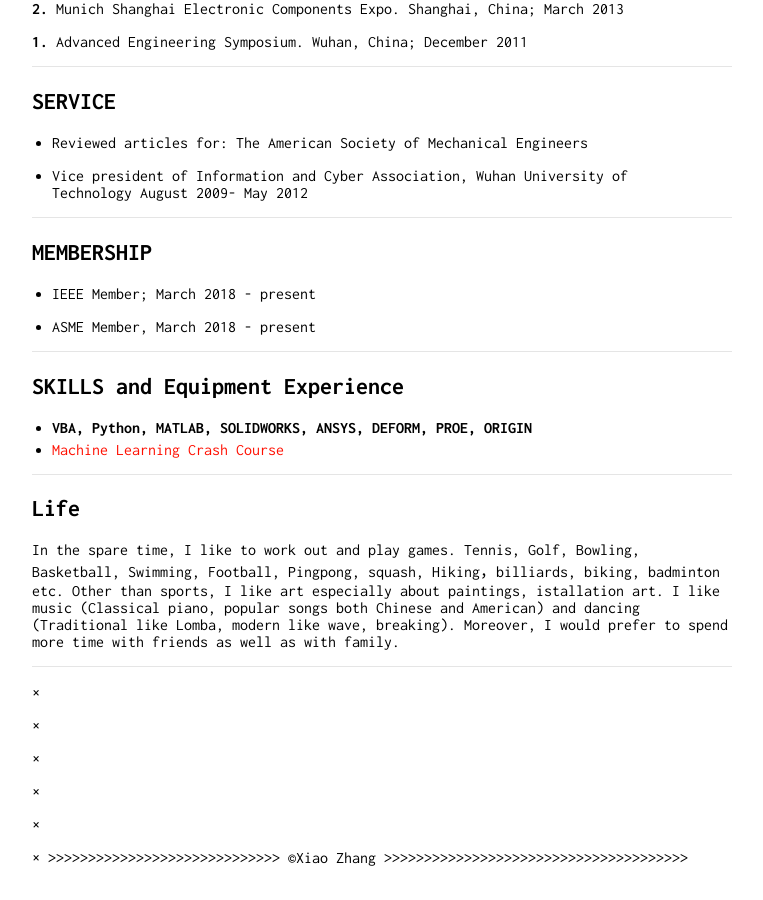
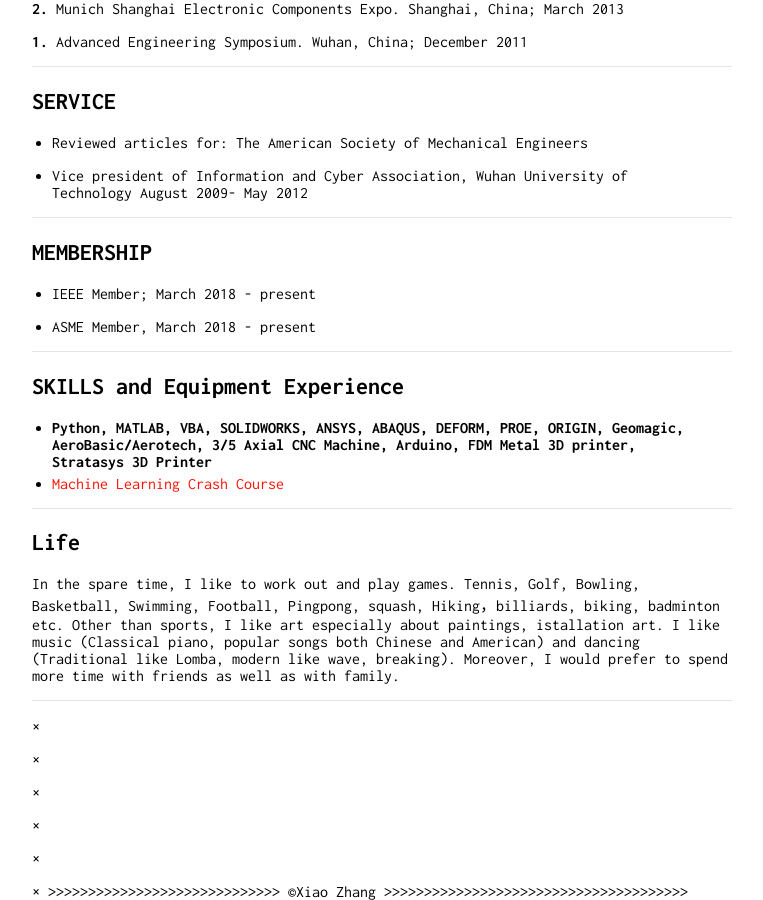
Before and after one commit to zhangxiao2018/zhangxiao2018.github.io, a Jekyll site: the page built from index.md, in a window 1280 px wide and 900 px high, scrolled down 2480 px. Shown: the whole window, without its empty margins (258-1021 px from the left). Built offline with Jekyll 4.4.1, drawn with Linux system fonts in a browser that asks for light colours; our own code applies the rules of GitHub Pages for plain Markdown files; before the commit the page ends 3346 px from its top, so only the background shows below that.

Commit message:
Update index.md

```diff
--- a/index.md
+++ b/index.md
@@ -125,7 +125,7 @@
 
 - - -
 ## SKILLS and Equipment Experience
-* **VBA, Python, MATLAB, SOLIDWORKS, ANSYS, DEFORM, PROE, ORIGIN**
+* **Python, MATLAB, VBA, SOLIDWORKS, ANSYS, ABAQUS, DEFORM, PROE, ORIGIN, Geomagic, AeroBasic/Aerotech, 3/5 Axial CNC Machine, Arduino, FDM Metal 3D printer, Stratasys 3D Printer**
 * [Machine Learning Crash Course](https://developers.google.com/machine-learning/crash-course/)
 
 - - -
```
